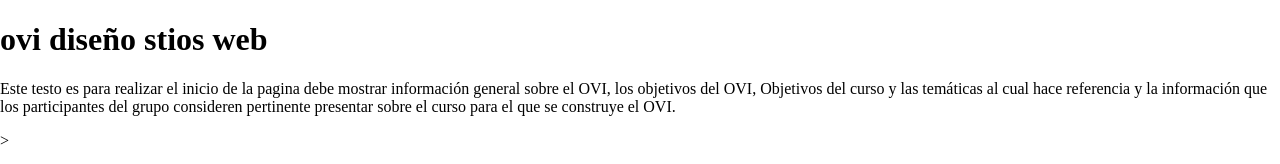
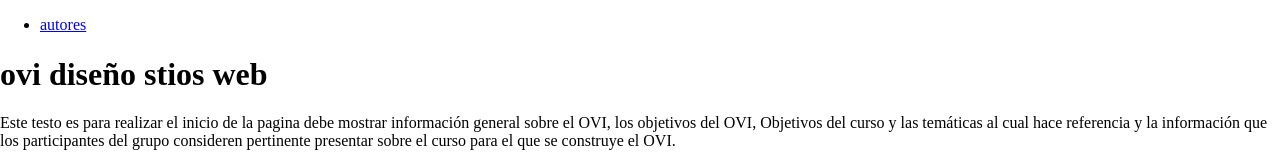
Before and after one commit to jairo3420beltran/dise-oweb2, a plain HTML site: page index.html in a window 1280 px wide. Shown: the top 164 px of the page. Drawn offline with nearby package versions, Linux system fonts and the light colour scheme.

Commit message:
comic 6 jai
autores

```diff
--- a/index.html
+++ b/index.html
@@ -6,6 +6,13 @@
 	<title>Mi primera HTML5C</title>
 </head>
 <body>
+	<nav>
+		<ul>
+			<li>
+				<a href="autores.html">autores</a>
+			</li>
+		</ul>
+	</nav>
 	<h1>ovi diseño stios web</h1>
 
 <p> Este testo es para realizar el inicio de la pagina debe
```
